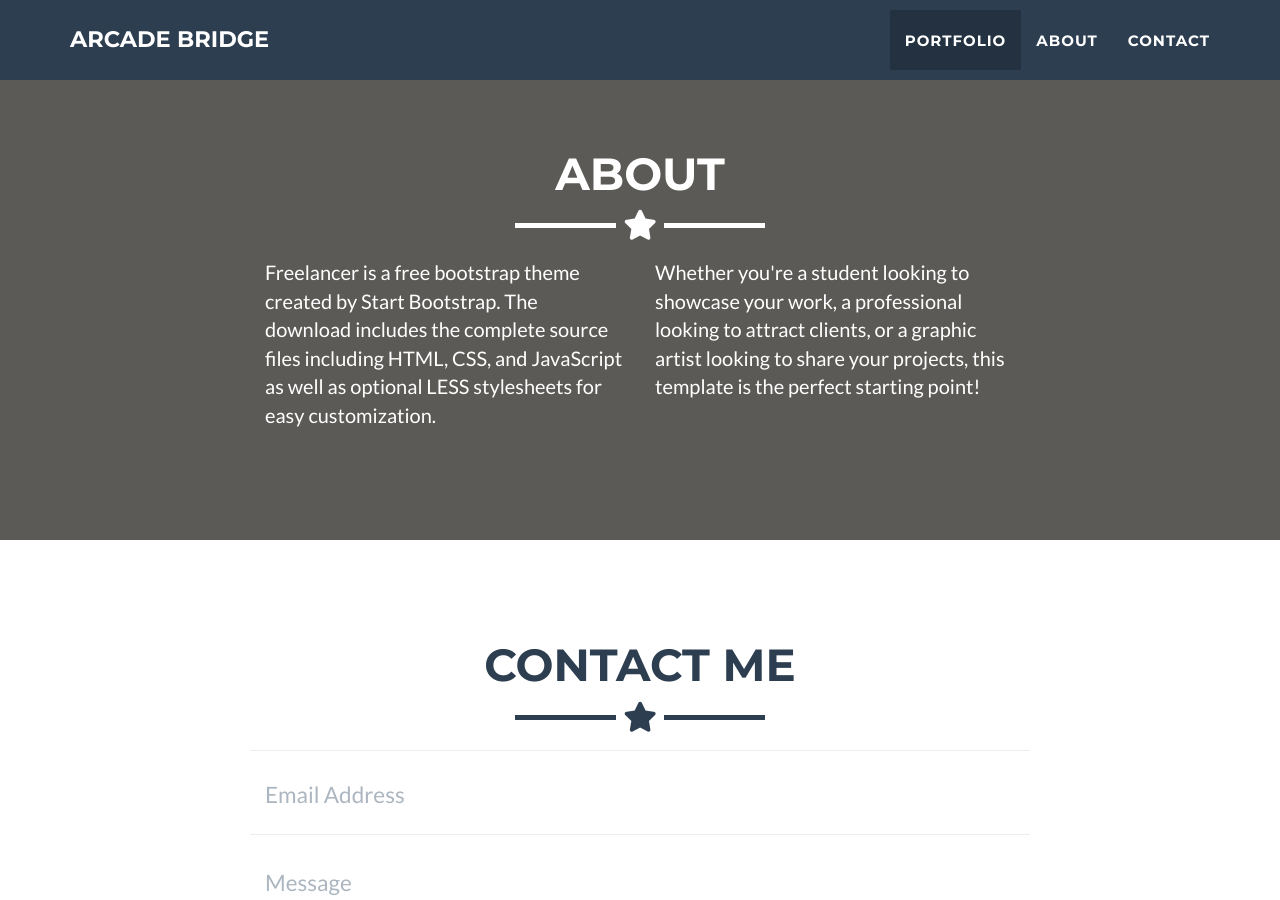
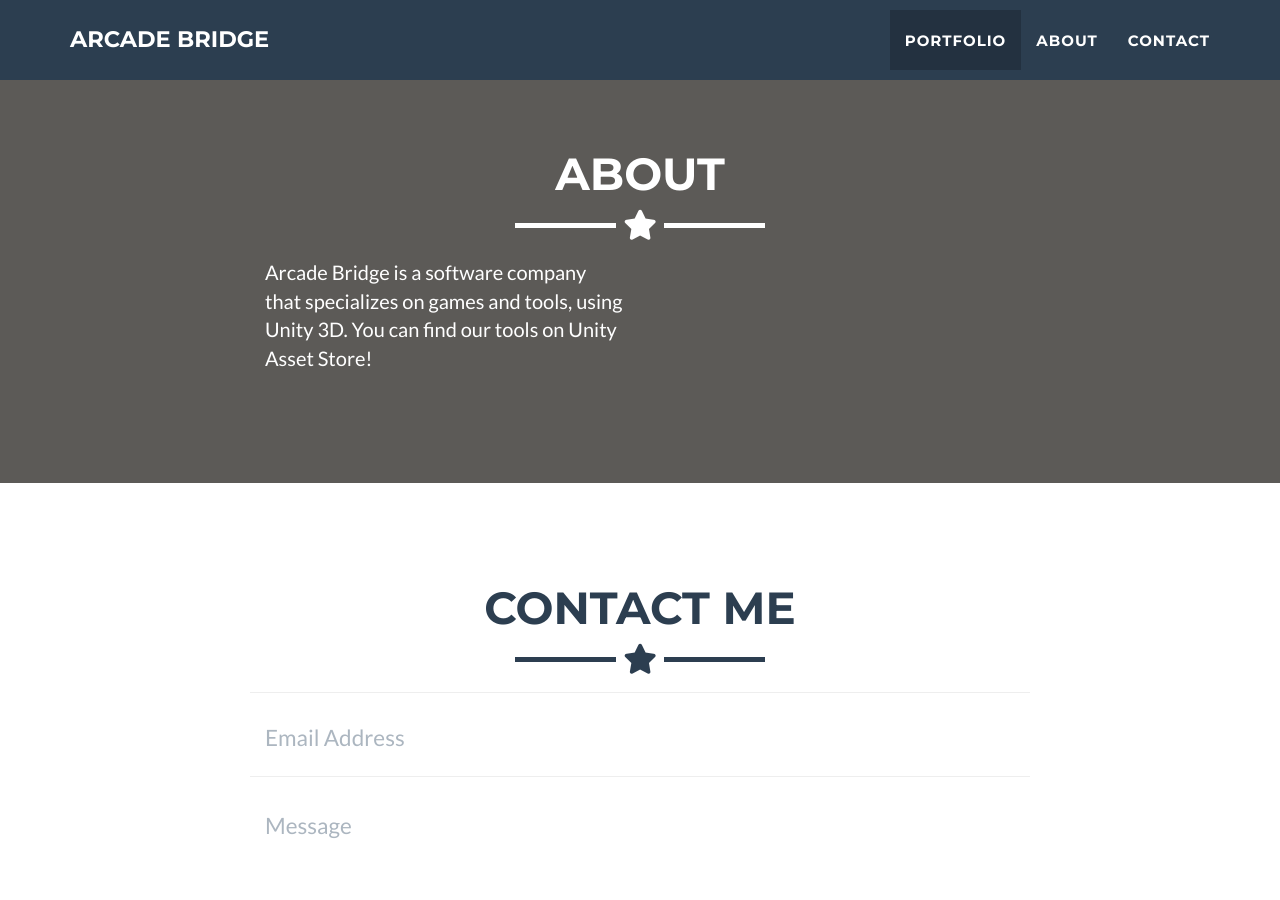
Before and after one commit to arcadebridge/arcadebridge.github.io, a Jekyll site: the page built from _posts/2014-07-17-project-2.markdown, in a window 1280 px wide and 900 px high, scrolled down 1623 px. Built offline with Jekyll 4.4.1, drawn with Linux system fonts in a browser that asks for light colours.

Commit message:
update about

```diff
--- a/_includes/about.html
+++ b/_includes/about.html
@@ -9,13 +9,11 @@
     </div>
     <div class="row">
       <div class="col-lg-4 col-lg-offset-2">
-        <p>Freelancer is a free bootstrap theme created by Start Bootstrap. The download includes the complete
-          source files including HTML, CSS, and JavaScript as well as optional LESS stylesheets for easy
-          customization.</p>
+        <p>Arcade Bridge is a software company that specializes on games and tools, using Unity 3D.
+          You can find our tools on Unity Asset Store!</p>
       </div>
       <div class="col-lg-4">
-        <p>Whether you're a student looking to showcase your work, a professional looking to attract clients, or
-          a graphic artist looking to share your projects, this template is the perfect starting point! </p>
+        <p> </p>
       </div>
     </div>
   </div>
```
